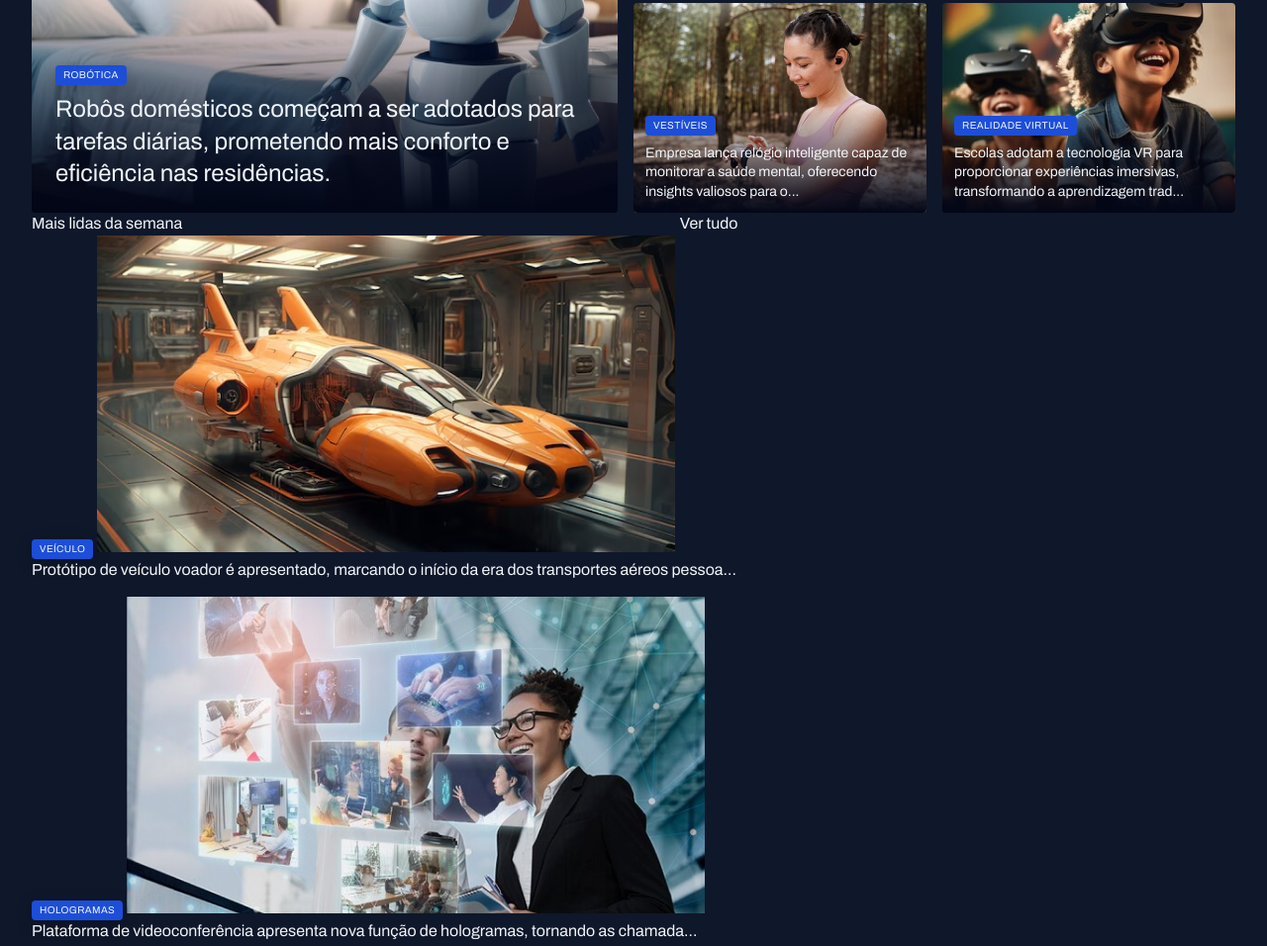
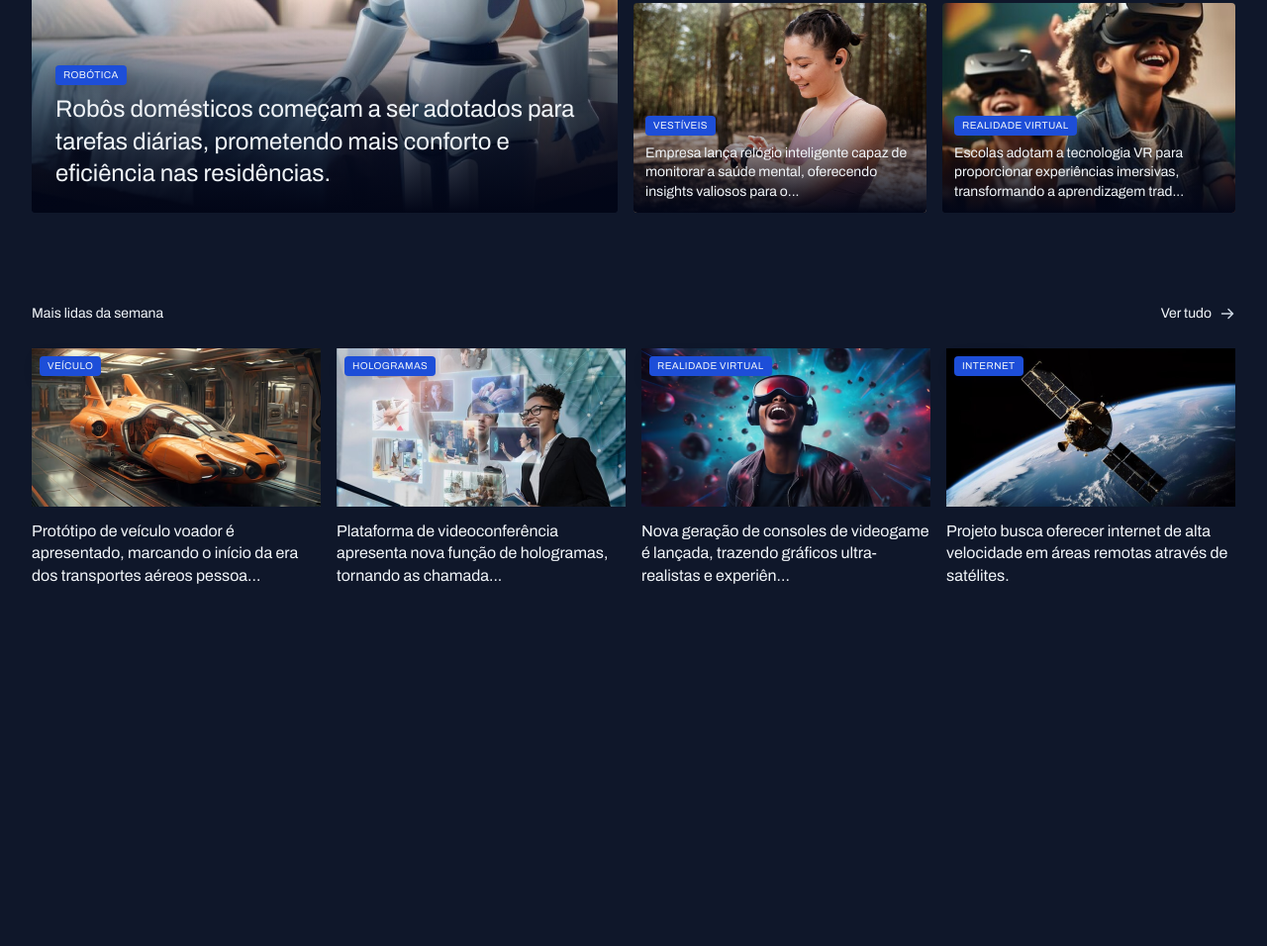
Before and after one commit to GustavoHenrr/Portal-de-noticias, a plain HTML site: page index.html in a window 1280 px wide. Shown: the part 389-1345 px from the top of the page at 99% size. After the commit the page ends 982 px from the top, so only its background shows below. Drawn offline with Linux system fonts and the light colour scheme.

Commit message:
Aplicando estilos na seção mais lidas da semana

```diff
--- a/styles/global.css
+++ b/styles/global.css
@@ -64,6 +64,7 @@ img {
 
 main {
   margin-top: 40px;
+  gap: 80px;
 }
 
 .content-tag {
--- a/styles/sections.css
+++ b/styles/sections.css
@@ -1,12 +1,33 @@
+section header {
+  border-top: 1ox solid var(--stroke-color);
+  padding-block: 12px 24px;
+  font: var(--text-span);
+
+  a {
+    justify-self: end;
+    align-items: center;
+    gap: 8px;
+
+    span {
+      background-image: url(../assets/icons/ArrowRight.svg);
+      width: 16px;
+      height: 16px;
+    }
+
+    &:hover span {
+      background-image: url(../assets/icons/ArrowRight-hover.svg);
+    }
+  }
+
+}
+
 #featured {
   img {
   height: 100%;
   object-fit: cover;
 
  }
-}
-
-.card {
+ .card {
   position: relative;
   overflow: hidden;
   border-radius: 4px;
@@ -51,3 +72,33 @@
     } */
   }
 }
+
+
+}
+
+#weekly {
+
+  &>div {
+    grid-template-columns: repeat(4,292px);
+  }
+
+  img {
+    height: 160px;
+  }
+
+  figure {
+    position: relative;
+
+    .content-tag {
+      position: absolute;
+      top: 8px;
+      left: 8px;
+    }
+
+    p {
+      margin-top: 8px;
+      font-weight: 800;
+    }
+  }
+
+}
```
